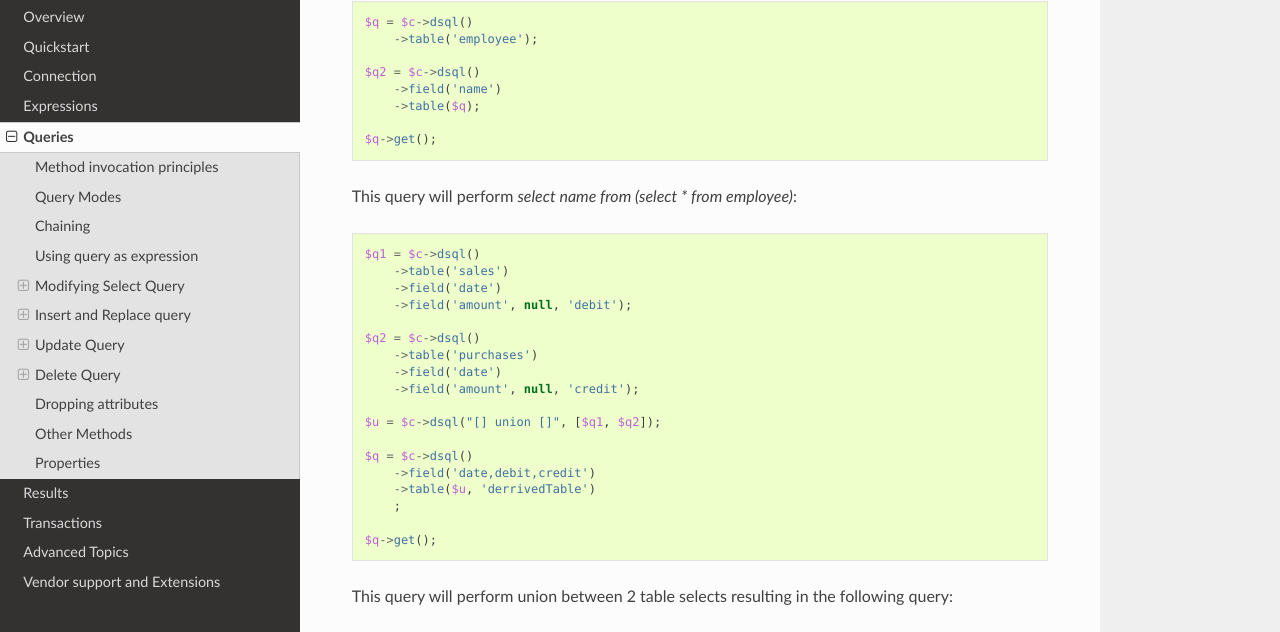
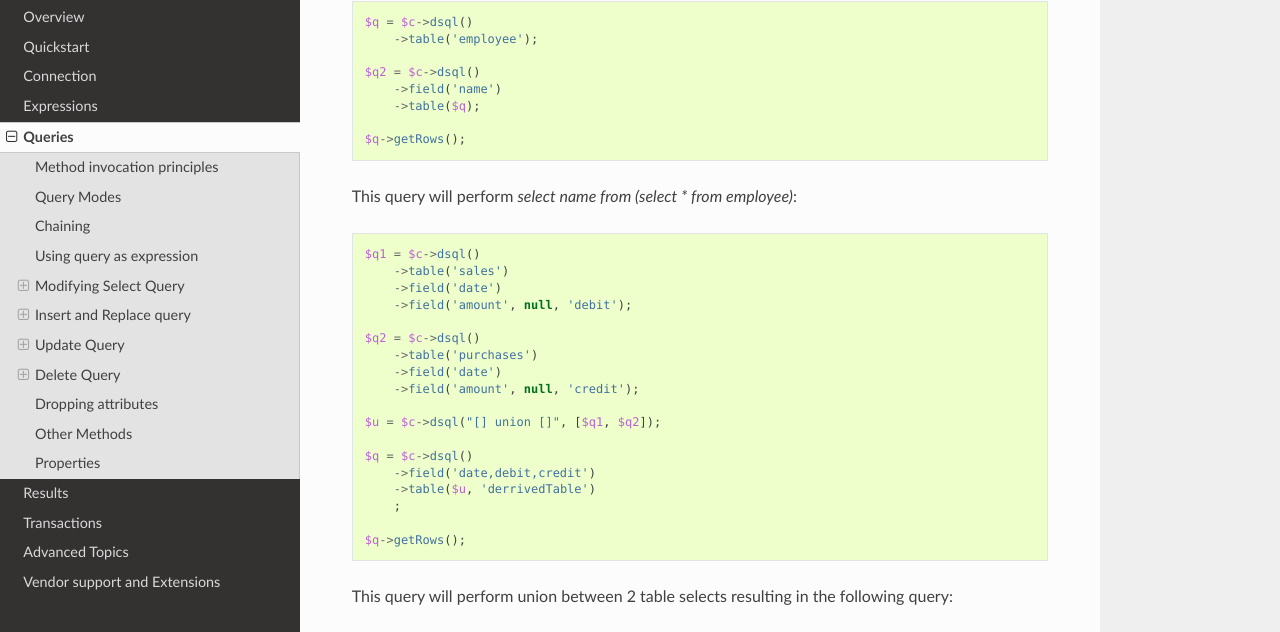
Before and after one commit to atk4/dsql, a Sphinx documentation site: the page built from docs/queries.rst, in a window 1280 px wide and 900 px high, scrolled down 3481 px. Shown: the part 128-760 px from the top of the window. Built offline with Sphinx 7.4.7 and the Read the Docs theme 2.0.0, drawn with Linux system fonts in a browser that asks for light colours; cross-references to code outside the pages are shown as plain code.

Commit message:
Rename Expression::get() to Expression::getRows()

```diff
--- a/docs/expressions.rst
+++ b/docs/expressions.rst
@@ -210,14 +210,14 @@ Finally, you can pass connection class into :php:meth:`execute` directly.
     The main principle here is that the new object must be capable of working
     with database connection.
 
-.. php:method:: get()
+.. php:method:: getRows()
 
     Executes expression and return whole result-set in form of array of hashes::
 
         $data = new Expression([
                 'connection' => $pdo_dbh,
                 'template'   => 'show databases'
-            ])->get();
+            ])->getRows();
         echo json_encode($data);
 
     The output would be
--- a/docs/queries.rst
+++ b/docs/queries.rst
@@ -174,7 +174,7 @@ treatment where it will be surrounded in brackets. Here are few examples::
         ->field('name')
         ->table($q);
 
-    $q->get();
+    $q->getRows();
 
 This query will perform `select name from (select * from employee)`::
 
@@ -195,7 +195,7 @@ This query will perform `select name from (select * from employee)`::
         ->table($u, 'derrivedTable')
         ;
 
-    $q->get();
+    $q->getRows();
 
 This query will perform union between 2 table selects resulting in the following
 query:
@@ -724,7 +724,7 @@ It is possible to add arbitrary options for the query. For example this will fet
     $q->table('user');
     $q->option('distinct');
     $q->field('birthday');
-    $birthdays = $q->get();
+    $birthdays = $q->getRows();
 
 Other posibility is to set options for delete or insert::
 
--- a/docs/quickstart.rst
+++ b/docs/quickstart.rst
@@ -158,7 +158,7 @@ The format of the ``$dsn`` is the same as with
 If you need to execute query that is not supported by DSQL, you should always
 use expressions::
 
-    $tables = $c -> expr('show tables like []', [$like_str])->get();
+    $tables = $c -> expr('show tables like []', [$like_str])->getRows();
 
 DSQL classes are mindful about your SQL vendor and it's quirks, so when you're
 building sub-queries with :php:meth:`Query::dsql`, you can avoid some nasty
@@ -192,7 +192,7 @@ simply call :php:meth:`Query::update`, for delete - :php:meth:`Query::delete`
 You can actually perform multiple operations::
 
     $q = $c->dsql()->table('employee')->where('emp_no', 1234);
-    $backup_data = $q->get();
+    $backup_data = $q->getRows();
     $q->delete();
 
 A good practice is to re-use the same query object before you branch out and
```
Also changed, not shown: README.md (+1 -1 lines), 3 other files.
